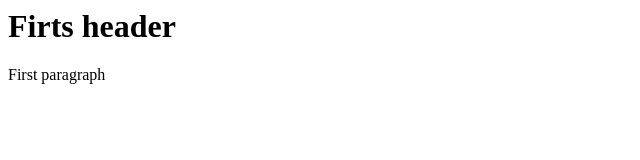
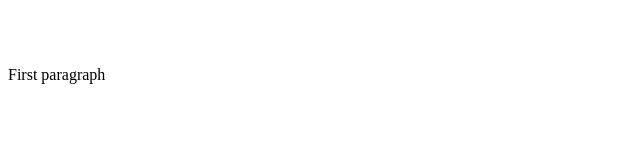
Before and after one commit to sirsasha78/first_project, a plain HTML site: page page1.html in a window 1280 px wide. Shown: the whole page, without its empty margins (0-640 px from the left). Drawn offline with Linux system fonts and the light colour scheme.

Commit message:
add css styles

```diff
--- a/page1.html
+++ b/page1.html
@@ -1,5 +1,13 @@
 <!DOCTYPE>
 <html>
+	<head>
+		<style>
+			h1 {
+			  color: white;
+			  text-align: center;
+			}
+		</style>
+	</head>
 <body>
 	<h1>Firts header</h1>
 	<p>First paragraph</p>
```
Also changed, not shown: page2.html (+8 -0 lines).
